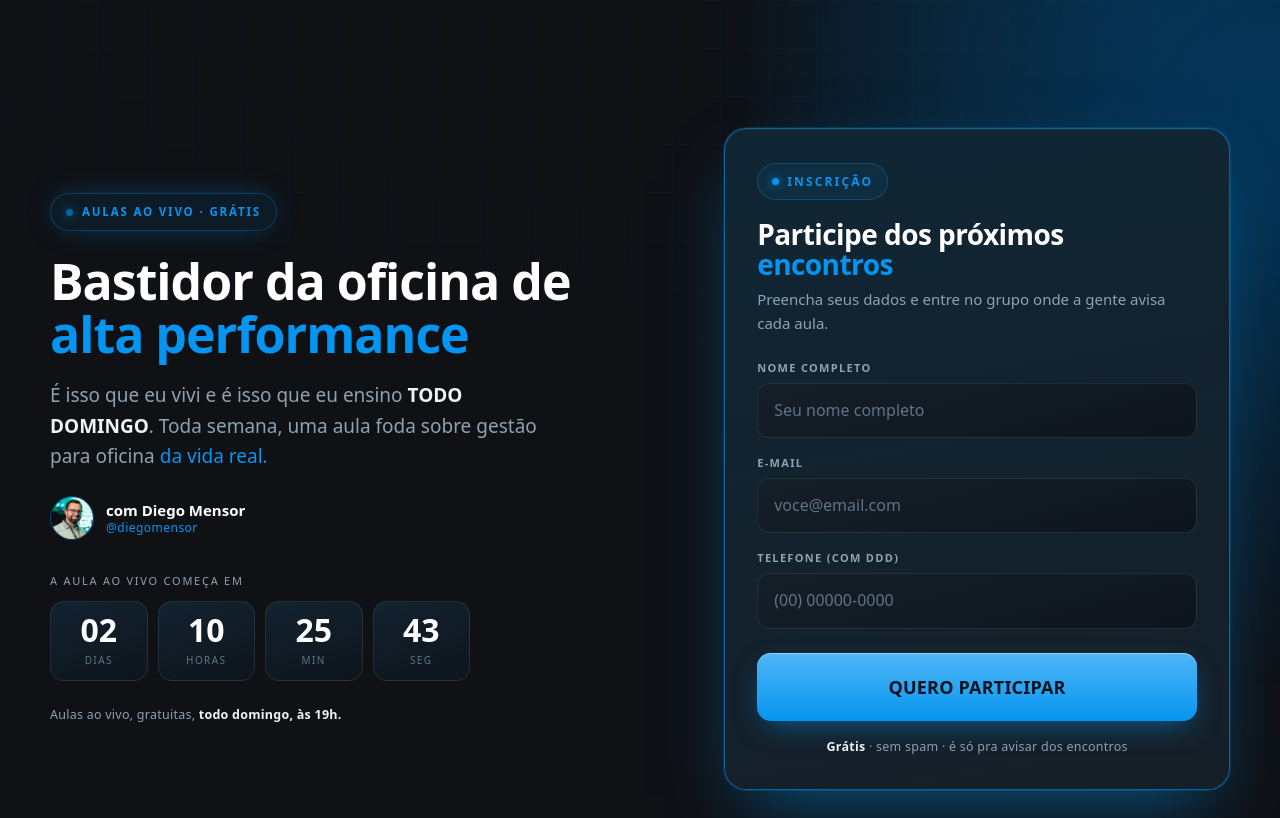
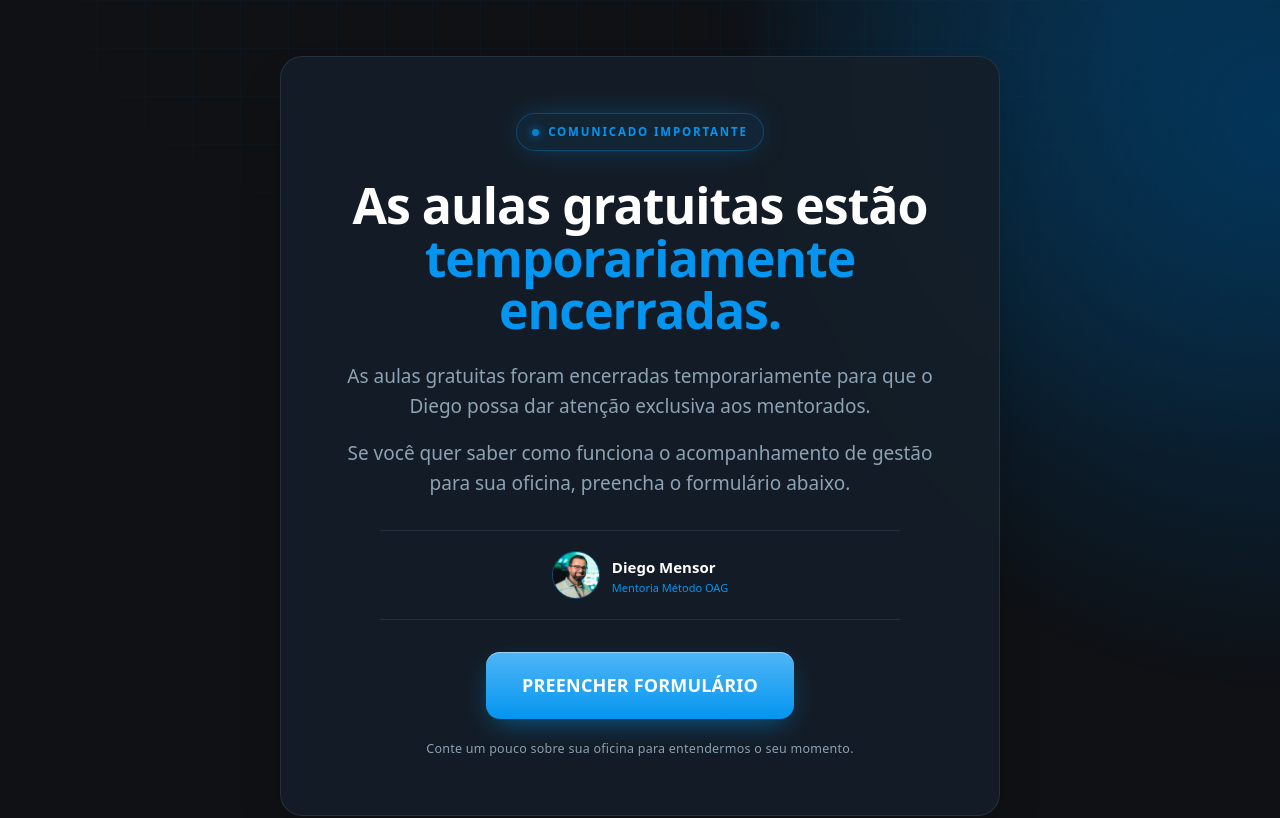
Before and after one commit to cezarhlima1/diegomensor, a Next.js app: page /cadastro in a window 1280 px wide. Shown: the top 818 px of the page. Built offline with nearby package versions, Linux system fonts and the light colour scheme.

Commit message:
ajuste página cadastro

```diff
--- a/app/cadastro/page.tsx
+++ b/app/cadastro/page.tsx
@@ -1,18 +1,61 @@
 import type { Metadata } from "next";
-import Cadastro from "@/components/Cadastro";
 import Footer from "@/components/Footer";
 
 export const metadata: Metadata = {
-  title: "Encontros ao vivo de domingo — Diego Mensor",
+  title: "Acompanhamento para oficinas — Diego Mensor",
   description:
-    "Aula ao vivo e gratuita todo domingo às 19h sobre gestão para oficina da vida real. Cadastre-se e entre no grupo dos encontros.",
+    "Conheça o acompanhamento de gestão de Diego Mensor para organizar e desenvolver sua oficina.",
 };
+
+const FORMULARIO_YOUTUBE =
+  "https://mensortreinamentos.com.br/formulario?utm_source=youtube&utm_medium=organico&utm_campaign=mentoria_oag&utm_content=descricao";
 
 export default function CadastroPage() {
   return (
     <>
-      <main>
-        <Cadastro />
+      <main className="auth-page">
+        <div className="hero-bg" aria-hidden="true" />
+        <section className="wrap relative z-10 max-w-[720px] text-center">
+          <div className="cta-reveal rounded-[22px] border border-line bg-card/90 px-6 py-10 shadow-2xl backdrop-blur-sm md:px-12 md:py-14">
+            <span className="hero-badge">
+              <span className="dot" /> Comunicado importante
+            </span>
+
+            <h1 className="section-title mt-7">
+              As aulas gratuitas estão <span className="text-blue">temporariamente encerradas.</span>
+            </h1>
+
+            <p className="lead mx-auto mt-6 max-w-[590px]">
+              As aulas gratuitas foram encerradas temporariamente para que o
+              Diego possa dar atenção exclusiva aos mentorados.
+            </p>
+
+            <p className="lead mx-auto mt-4 max-w-[590px]">
+              Se você quer saber como funciona o acompanhamento de gestão para
+              sua oficina, preencha o formulário abaixo.
+            </p>
+
+            <div className="mx-auto mt-8 flex max-w-[520px] items-center justify-center gap-3 border-y border-line py-5">
+              <img
+                src="/diego.jpeg"
+                alt="Diego Mensor"
+                className="h-12 w-12 rounded-full border border-blue/40 object-cover object-top"
+              />
+              <div className="text-left leading-tight">
+                <b className="font-display text-[15px] text-white">Diego Mensor</b>
+                <span className="mt-1 block font-mono text-[11px] text-blue">Mentoria Método OAG</span>
+              </div>
+            </div>
+
+            <a href={FORMULARIO_YOUTUBE} className="btn btn--lg mt-8">
+              Preencher formulário
+            </a>
+
+            <p className="reassure mt-5">
+              Conte um pouco sobre sua oficina para entendermos o seu momento.
+            </p>
+          </div>
+        </section>
       </main>
       <Footer />
     </>
```
